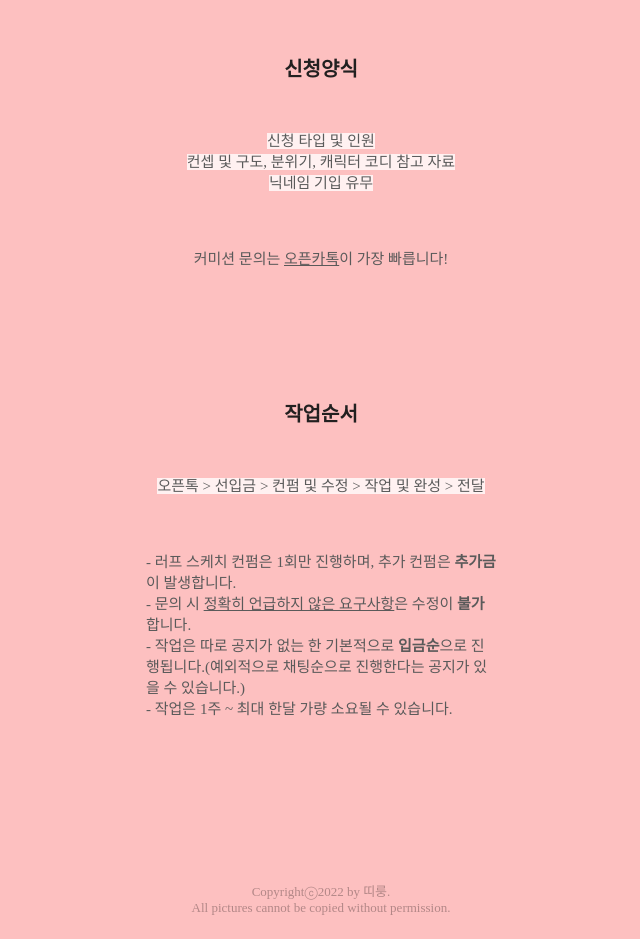
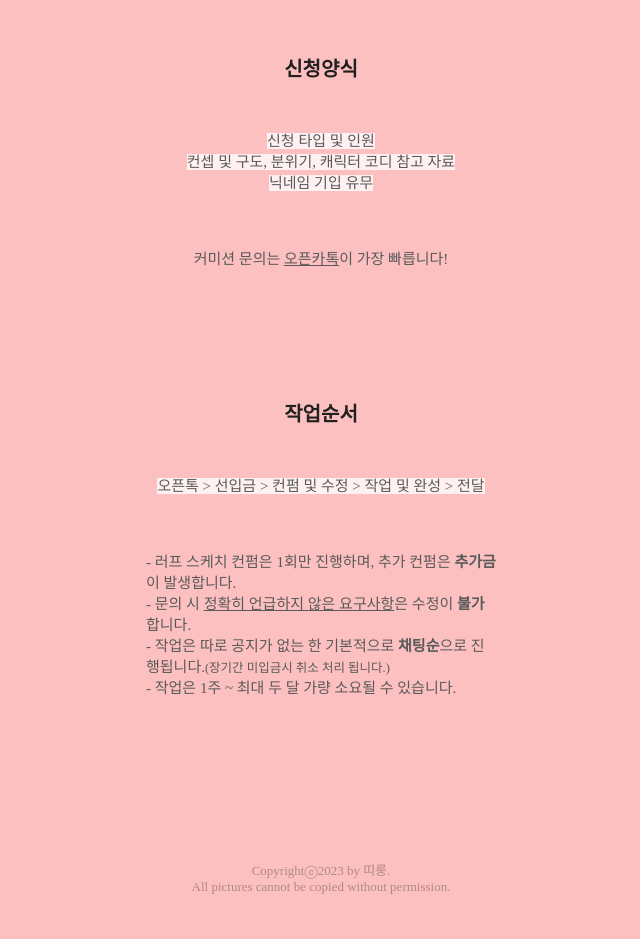
Before and after one commit to ddirung/home, a plain HTML site: page notice/index.html in a window 1280 px wide. Shown: the part 2425-3364 px from the top of the page, without its empty margins (319-959 px from the left). After the commit the page ends 3343 px from the top, so only its background shows below. Drawn offline with Linux system fonts and the light colour scheme; a web font is replaced by a local one.

Commit message:
Update index.html

```diff
--- a/notice/index.html
+++ b/notice/index.html
@@ -150,10 +150,10 @@
       <h1 class="main">작업순서</h1>
       <P></P>
       <p class="sub"><span style="background-color: rgb(255, 241, 241);">오픈톡 > 선입금 > 컨펌 및 수정 > 작업 및 완성 > 전달</span></p>
-      <p class="sub"><span style=>- 러프 스케치 컨펌은 1회만 진행하며, 추가 컨펌은 <b>추가금</b>이 발생합니다.<br>- 문의 시 <u>정확히 언급하지 않은 요구사항</u>은 수정이 <b>불가</b>합니다.<br>- 작업은 따로 공지가 없는 한 기본적으로 <b>입금순</b>으로 진행됩니다.(예외적으로 채팅순으로 진행한다는 공지가 있을 수 있습니다.)<br>- 작업은 1주 ~ 최대 한달 가량 소요될 수 있습니다.</span></p>
+      <p class="sub"><span style=>- 러프 스케치 컨펌은 1회만 진행하며, 추가 컨펌은 <b>추가금</b>이 발생합니다.<br>- 문의 시 <u>정확히 언급하지 않은 요구사항</u>은 수정이 <b>불가</b>합니다.<br>- 작업은 따로 공지가 없는 한 기본적으로 <b>채팅순</b>으로 진행됩니다.<small>(장기간 미입금시 취소 처리 됩니다.)</small><br>- 작업은 1주 ~ 최대 두 달 가량 소요될 수 있습니다.</span></p>
     </div>
     <div class="copyright">
-      <p>Copyrightⓒ2022 by 띠룽.<br>All pictures cannot be copied without permission.</p>
+      <p>Copyrightⓒ2023 by 띠룽.<br>All pictures cannot be copied without permission.</p>
   </div>
 </body>
 </html>
```
